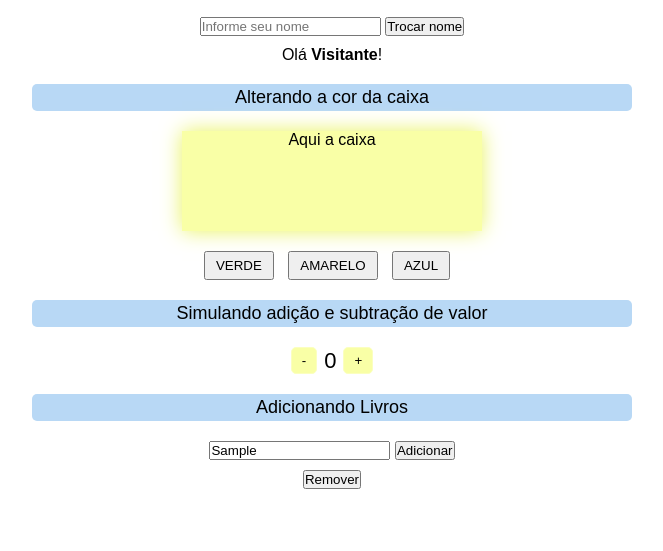
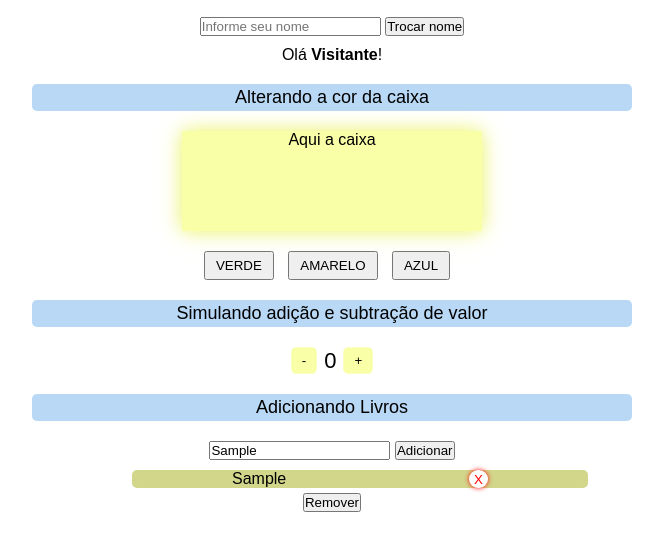
Before and after one commit to iagoshogum-dotcom/praticando-javascript, a plain HTML site: page index.html in a window 1280 px wide. Both pictures are taken after typing "Sample" into the empty fields and a click on the button "Adicionar". Shown: the part 107-658 px from the top of the page, without its empty margins (308-971 px from the left). Drawn offline with Linux system fonts and the light colour scheme.

Commit message:
script dia 2

```diff
--- a/script.js
+++ b/script.js
@@ -9,14 +9,9 @@ btnTroca.addEventListener('click', () => {
     visitante.style.color = "red"
 })
 
-
 btnTroca.addEventListener('keypress', function(){
     visitante.style.backgroundColor = "black"
 })
-
-
-
-
 
 let caixa = document.querySelector("#caixa")
 let btnVerde = document.querySelector("#btn_verde")
@@ -59,21 +54,39 @@ btnSoma.addEventListener('click',() => valor.textContent ++)
 
 
 
-const nomeLivro = document.querySelector("#nome_livro")
-const adicionarLivro = document.querySelector("#adiciona_livro")
+const nomeLivro = document.getElementById("nome_livro")
+const btnAdicionar =document.getElementById("adiciona_livro")
 
-let listaLivros = document.querySelector("#lista_livros")
+const listaLivros = document.getElementById("lista_livros")
+const btnRemover = document.getElementById("remover_livro")
 
-adicionarLivro.addEventListener('click',() => {
-    let novoLivro = document.createElement("li").textContent = nomeLivro.value
+btnAdicionar.addEventListener('click', () => {
+
+    let nomeLivroFormatado = nomeLivro.value.trim()
+
+    if(nomeLivroFormatado == ""){
+        alert("digite algo")
+    }else{
+    const novoLivro = document.createElement("li")
+    novoLivro.textContent = nomeLivroFormatado
+
+
+    const btnX = document.createElement("button")
+    btnX.textContent = "X"
+    btnX.classList.add("btn_x")
+    novoLivro.appendChild(btnX)
 
     listaLivros.appendChild(novoLivro)
 
-    nomeLivro.value = ""
-
+    btnX.addEventListener('click', () => {novoLivro.remove()})
+    }
+    nomeLivroFormatado = ""
 })
 
 
+btnRemover.addEventListener("click", () => {
+    listaLivros.innerHTML = ""
+})
 
 
 
--- a/style.css
+++ b/style.css
@@ -81,7 +81,11 @@ li{
 
 
 .btn_x{
+
     color: red;
     border: none;
-    background-color: transparent;
+    background-color: white;
+    padding:  0 5px;
+    border-radius: 20px;
+    box-shadow: 0 0 5px 0;
 }
```
